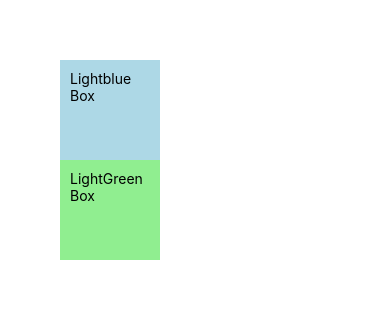
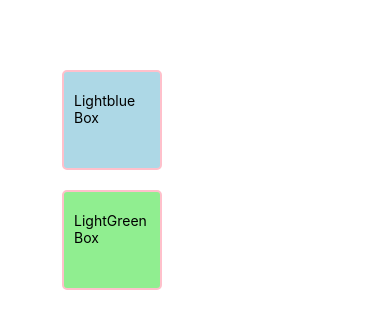
Before and after one commit to Praveenskg/react-native, a React Native app in the folder StylingRN/: screen / in a window 390 px wide. Shown: the top 328 px of the page. Built offline with nearby package versions, Linux system fonts and the light colour scheme.

Commit message:
Box Model

```diff
--- a/StylingRN/App.tsx
+++ b/StylingRN/App.tsx
@@ -24,7 +24,15 @@ const styles = StyleSheet.create({
   box: {
     width: 100,
     height: 100,
-    padding: 10,
+    // padding: 10,
+    paddingHorizontal: 10,
+    paddingVertical: 20,
+    // margin: 10,
+    marginHorizontal: 2,
+    marginVertical: 10,
+    borderWidth: 2,
+    borderColor: "pink",
+    borderRadius: 5,
   },
   lightblueBg: {
     backgroundColor: "lightblue",
```
